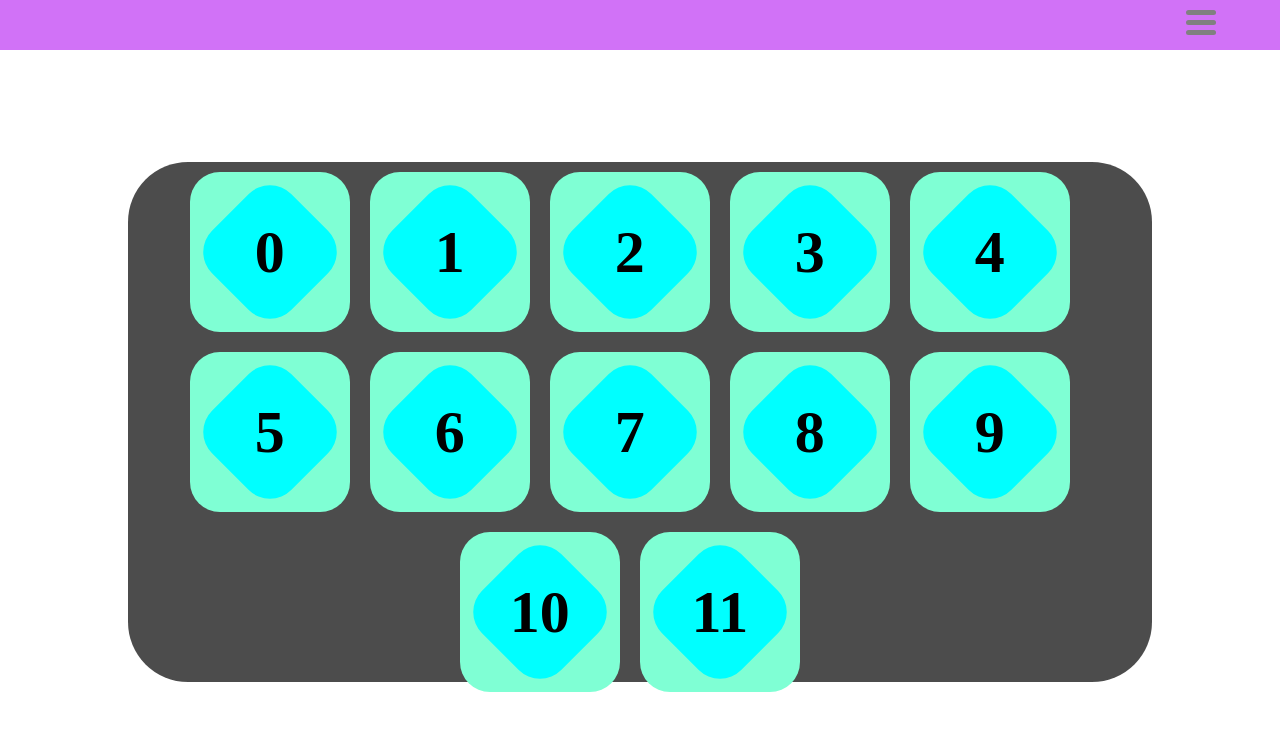
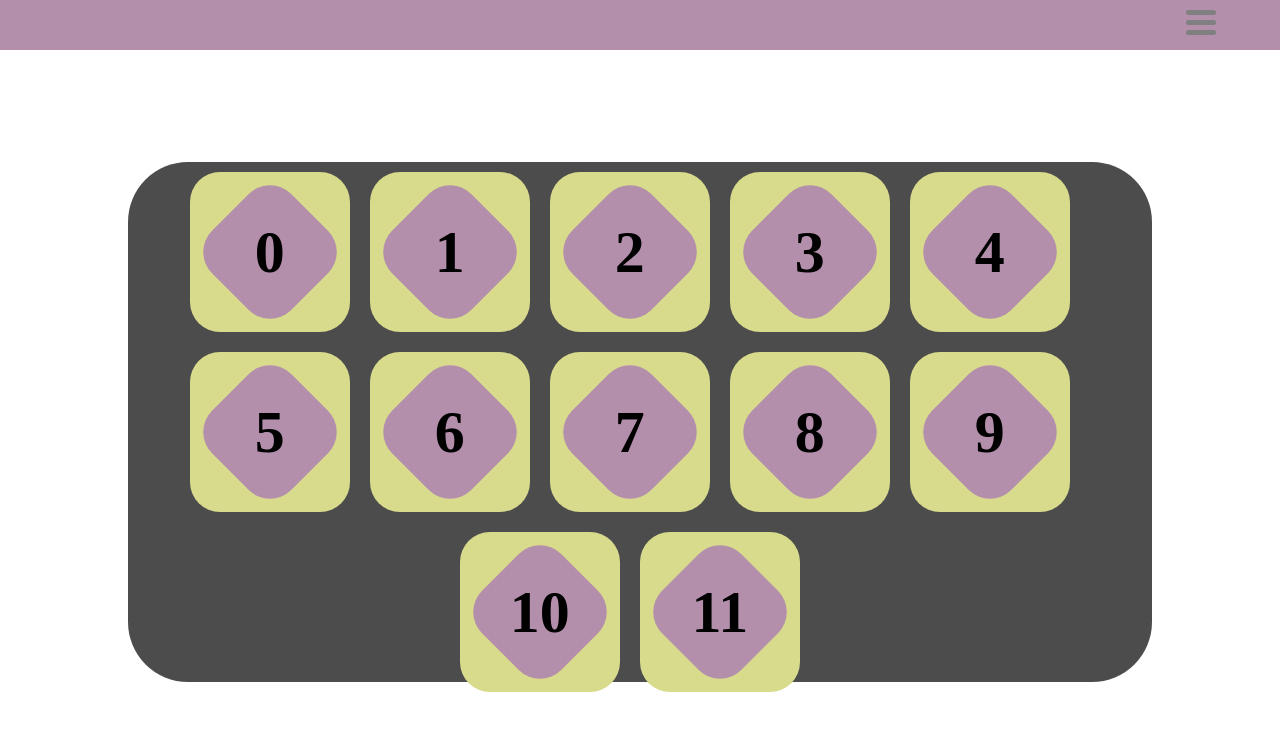
Before and after one commit to imaluris/NeverOrder, an Angular app: page /dashboard in a window 1280 px wide. Shown: the top 730 px of the page. Built offline with nearby package versions, Linux system fonts and the light colour scheme.

Commit message:
color corrected

```diff
--- a/src/app/layout/navbar/navbar.component.scss
+++ b/src/app/layout/navbar/navbar.component.scss
@@ -4,7 +4,7 @@
     justify-content: flex-end;
     width:100%;
     height: 50px;
-    background-color: rgb(209, 114, 247);
+    background-color: rgb(180, 143, 172);
     .icon{
 
         height: max-content;
--- a/src/app/user-dashboard/table-s/table-s.component.scss
+++ b/src/app/user-dashboard/table-s/table-s.component.scss
@@ -5,7 +5,7 @@
     position: relative;
     width:160px;
     height:160px;
-    background-color: aquamarine;
+    background-color: rgb(217,219,140);
     border-radius: 30px;
     margin-right:20px;
     margin-top: 20px;
@@ -18,7 +18,7 @@
         width: 70%;
         height: 70%;
         border-radius: 30px;
-        background-color: aqua;
+        background-color: rgb(180, 143, 172);
         transform: rotate(45deg);
     }
     h1{
```
